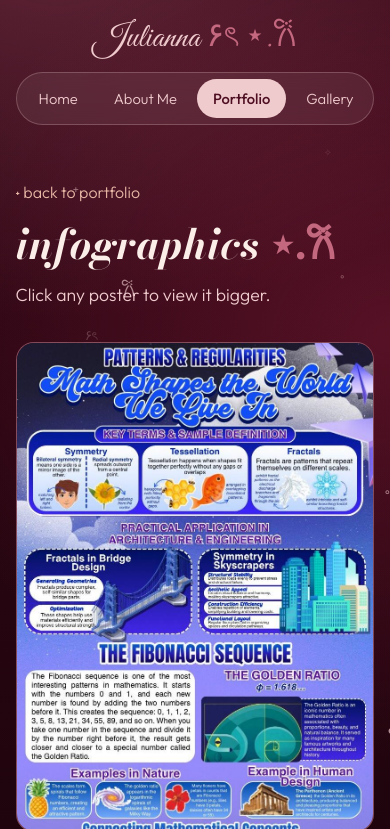
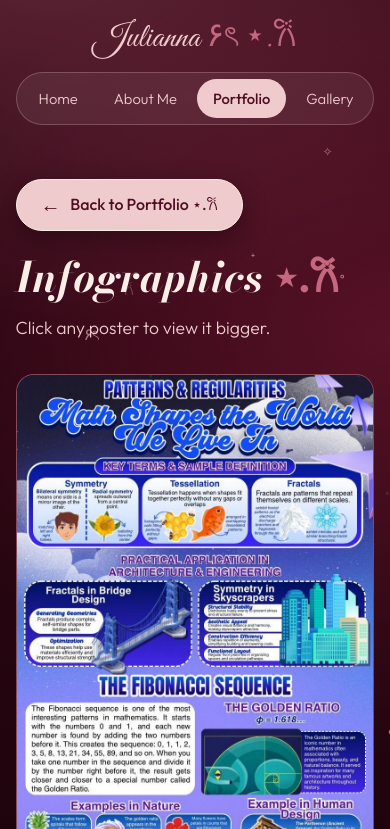
Before and after one commit to jaanonuevo-stack/maxmallow, a plain HTML site: page infographics.html in a window 390 px wide. Shown: the top 829 px of the page. Drawn offline with nearby package versions, Linux system fonts and the light colour scheme.

Commit message:
Add files via upload

```diff
--- a/infographics.html
+++ b/infographics.html
@@ -18,8 +18,9 @@
 <main>
 
 <section class="wrap">
-  <a class="back" href="portfolio.html">˖ back to portfolio</a>
-  <h1 class="ptitle"><i>infographics</i> <span>⋆.𐙚</span></h1>
+  <a class="back-btn" href="portfolio.html"><span class="arr">←</span> Back to Portfolio ⋆.𐙚</a>
+  <a class="back-float" href="portfolio.html" aria-label="Back to Portfolio"><span class="arr">←</span> Portfolio ۶ৎ</a>
+  <h1 class="ptitle"><i>Infographics</i> <span>⋆.𐙚</span></h1>
   <p class="lead">Click any poster to view it bigger.</p>
   <div class="posters">
     <figure class="poster" data-full="infographic-1.jpg" data-cap="Patterns &amp; Regularities" tabindex="0" role="button" aria-label="Open Patterns &amp; Regularities">
--- a/script.js
+++ b/script.js
@@ -57,3 +57,10 @@ if(form){
     location.href="mailto:"+MY_EMAIL+"?subject="+encodeURIComponent(d.get("subject"))+"&body="+encodeURIComponent(body);
   });
 }
+
+// floating "back to portfolio" button appears after scrolling
+(function(){
+  const bf=document.querySelector(".back-float"); if(!bf) return;
+  const t=()=>bf.classList.toggle("show",window.scrollY>240);
+  window.addEventListener("scroll",t,{passive:true}); t();
+})();
--- a/style.css
+++ b/style.css
@@ -241,3 +241,15 @@ body.is-home main{display:flex;flex-direction:column;min-height:calc(100vh - 90p
 .lb.tall figure{margin:3rem auto 2rem}
 .lb.tall img{max-height:none;width:min(900px,92vw)}
 .lb button{position:fixed;z-index:60}
+
+/* back to portfolio: clear pill button + floating shortcut */
+.back-btn,.back-float{display:inline-flex;align-items:center;gap:.6rem;padding:.7rem 1.5rem;border-radius:999px;
+  background:var(--blush);color:var(--w800);font-weight:500;font-size:1rem;border:1px solid var(--cream);
+  box-shadow:0 8px 24px rgba(20,2,8,.4);transition:transform .25s,background .25s,opacity .25s}
+.back-btn{margin-bottom:1.6rem}
+.back-btn .arr,.back-float .arr{font-size:1.25rem;line-height:1}
+.back-btn:hover,.back-float:hover{background:var(--cream);transform:translateX(-4px)}
+.back-float{position:fixed;left:1.1rem;bottom:calc(1.1rem + env(safe-area-inset-bottom,0px));z-index:40;
+  opacity:0;pointer-events:none;transform:translateY(14px)}
+.back-float.show{opacity:1;pointer-events:auto;transform:none}
+.back-float.show:hover{transform:translateX(-4px)}
```
Also changed, not shown: activities.html (+1 -1 lines).
